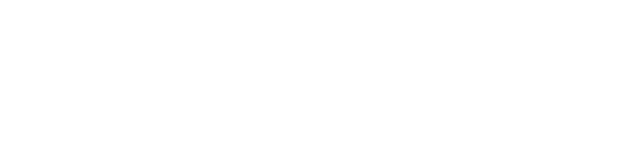
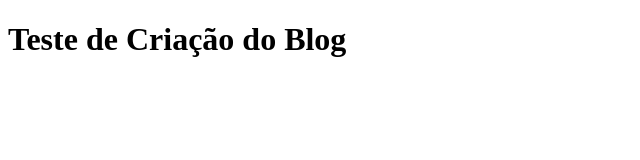
Before and after one commit to fabriciocod/fabriciocod-blog, a plain HTML site: page index.html in a window 1280 px wide. Shown: the whole page, without its empty margins (0-640 px from the left). Drawn offline with Linux system fonts and the light colour scheme.

Commit message:
titulo inicial

```diff
--- a/index.html
+++ b/index.html
@@ -6,6 +6,6 @@
     <title>Fabicio-blog</title>
 </head>
 <body>
-
+    <h1>Teste de Criação do Blog</h1>
 </body>
 </html>
```
